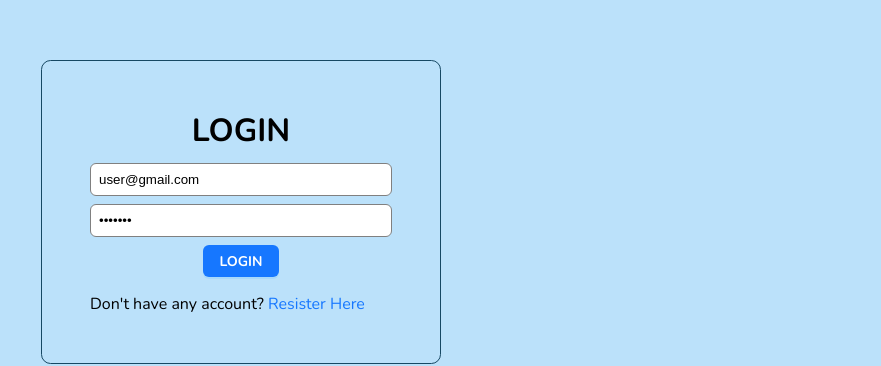
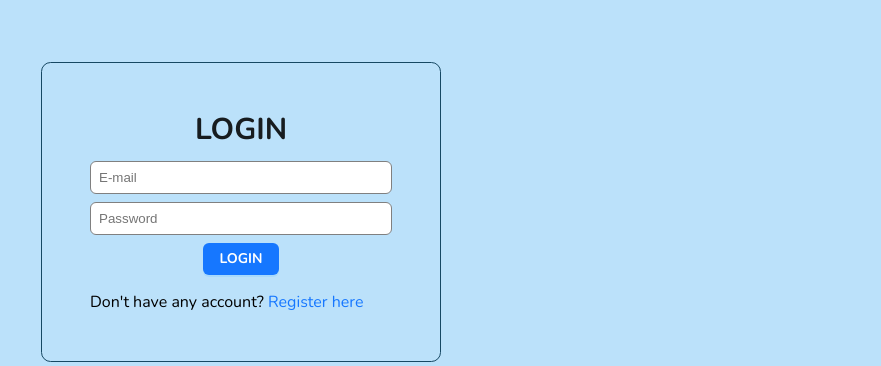
Before and after one commit to cajimenez96/gw-stock-front, a React (Vite) app: page /login in a window 1280 px wide. Shown: the part 188-554 px from the top of the page, without its empty margins (399-1280 px from the left). Built offline with nearby package versions, Linux system fonts and the light colour scheme; no server answers.

Commit message:
Se agrega traducciones

```diff
--- /dev/null
+++ b/src/assets/locales/en.json
@@ -0,0 +1,12 @@
+{
+  "translate": "Language",
+  "language_changed": "The language has been updated successfully",
+  "login": {
+    "title": "Login",
+    "email": "E-mail",
+    "password": "Password",
+    "submit": "Login",
+    "register": "Don't have any account?",
+    "register_link": "Register here"
+  }
+}
--- /dev/null
+++ b/src/assets/locales/es.json
@@ -0,0 +1,12 @@
+{
+  "translate": "Idioma",
+  "language_changed": "El idioma se ha actualizado correctamente",
+  "login": {
+    "title": "Iniciar sesión",
+    "email": "Correo electrónico",
+    "password": "Contraseña",
+    "submit": "Iniciar sesión",
+    "register": "¿No tienes una cuenta?",
+    "register_link": "Regístrate"
+  }
+}
--- a/src/pages/auth/LoginPage.tsx
+++ b/src/pages/auth/LoginPage.tsx
@@ -1,4 +1,4 @@
-import { Button, Flex } from 'antd';
+import { Button, Flex, Typography } from 'antd';
 import { FieldValues, useForm } from 'react-hook-form';
 import { Link, useNavigate } from 'react-router-dom';
 import { toast } from 'sonner';
@@ -6,8 +6,11 @@ import { useLoginMutation } from '../../redux/features/authApi';
 import { useAppDispatch } from '../../redux/hooks';
 import { loginUser } from '../../redux/services/authSlice';
 import decodeToken from '../../utils/decodeToken';
+import { useTranslation } from 'react-i18next';
 
 const LoginPage = () => {
+  const { t } = useTranslation();
+  const { Title } = Typography;
   const [userLogin] = useLoginMutation();
   const dispatch = useAppDispatch();
   const navigate = useNavigate();
@@ -17,8 +20,8 @@ const LoginPage = () => {
     formState: { errors },
   } = useForm({
     defaultValues: {
-      email: 'user@gmail.com',
-      password: 'pass123',
+      email: '',
+      password: '',
     },
   });
 
@@ -42,7 +45,7 @@ const LoginPage = () => {
   // if (isLoading) <Loader />;
   // else
   return (
-    <Flex justify='center' align='center' style={{ height: '100vh' }}>
+    <Flex justify='center' align='center' vertical style={{ height: '100vh' }}>
       <Flex
         vertical
         style={{
@@ -52,19 +55,19 @@ const LoginPage = () => {
           borderRadius: '.6rem',
         }}
       >
-        <h1 style={{ marginBottom: '.7rem', textAlign: 'center', textTransform: 'uppercase' }}>
-          Login
-        </h1>
+        <Title level={2} style={{ marginBottom: '.7rem', textAlign: 'center', textTransform: 'uppercase' }}>
+          {t('login.title')}
+        </Title>
         <form onSubmit={handleSubmit(onSubmit)}>
           <input
             type='text'
             {...register('email', { required: true })}
-            placeholder='Your Name*'
+            placeholder={t('login.email')}
             className={`input-field ${errors['email'] ? 'input-field-error' : ''}`}
           />
           <input
             type='password'
-            placeholder='Your Password*'
+            placeholder={t('login.password')}
             className={`input-field ${errors['password'] ? 'input-field-error' : ''}`}
             {...register('password', { required: true })}
           />
@@ -74,12 +77,12 @@ const LoginPage = () => {
               type='primary'
               style={{ textTransform: 'uppercase', fontWeight: 'bold' }}
             >
-              Login
+              {t('login.title')}
             </Button>
           </Flex>
         </form>
         <p style={{ marginTop: '1rem' }}>
-          Don't have any account? <Link to='/register'>Resister Here</Link>
+          {t('login.register')} <Link to='/register'>{t('login.register_link')}</Link>
         </p>
       </Flex>
     </Flex>
```
